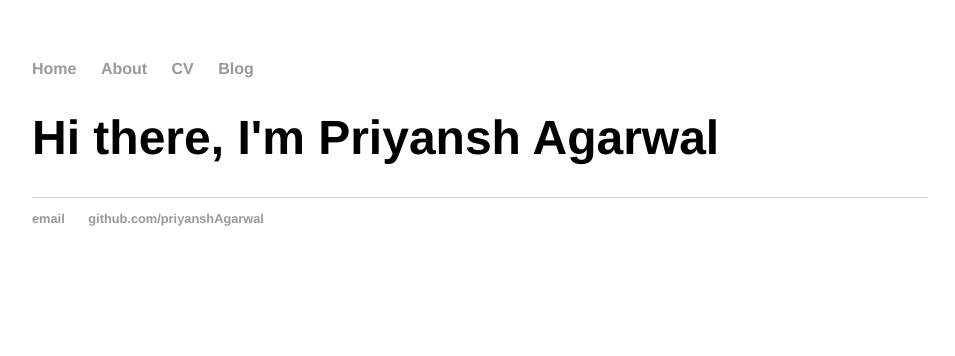
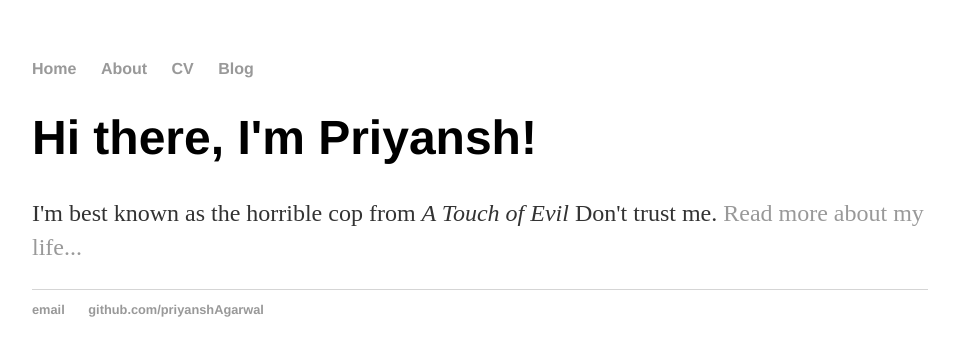
Before and after one commit to priyanshAgarwal/priyanshagarwal.github.io, a Jekyll site: the page built from index.html, in a window 1280 px wide. Shown: the top 356 px of the page, without its empty margins (160-1115 px from the left). Built offline with Jekyll 4.4.1, drawn with Linux system fonts in a browser that asks for light colours.

Commit message:
Update index.html

```diff
--- a/index.html
+++ b/index.html
@@ -1,28 +1,8 @@
-<!DOCTYPE html>
-<html>
-	<head>
-		<link rel="stylesheet" type="text/css" href="css/main.css">
-		<title>Priyansh Agarwal</title>
-	</head>
-	<body>
-		<nav>
-    		<ul>
-        		<li><a href="/">Home</a></li>
-	        	<li><a href="/about">About</a></li>
-        		<li><a href="/cv">CV</a></li>
-        		<li><a href="/blog">Blog</a></li>
-    		</ul>
-		</nav>
-		<div class="container">
-    		<div class="blurb">
-        		<h1>Hi there, I'm Priyansh Agarwal</h1>
-    		</div><!-- /.blurb -->
-		</div><!-- /.container -->
-		<footer>
-    		<ul>
-        		<li><a href="mailto:pagarwa2@mtu.edu">email</a></li>
-        		<li><a href="https://github.com/priyanshAgarwal">github.com/priyanshAgarwal</a></li>
-			</ul>
-		</footer>
-	</body>
-</html>
+---
+layout: default
+title: Priyansh Agarwal
+---
+<div class="blurb">
+	<h1>Hi there, I'm Priyansh!</h1>
+	<p>I'm best known as the horrible cop from <em>A Touch of Evil</em> Don't trust me. <a href="/about">Read more about my life...</a></p>
+</div><!-- /.blurb -->
```
